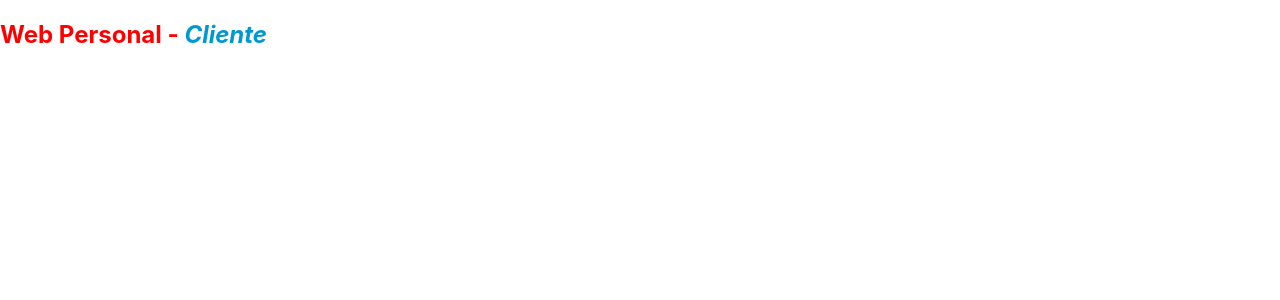
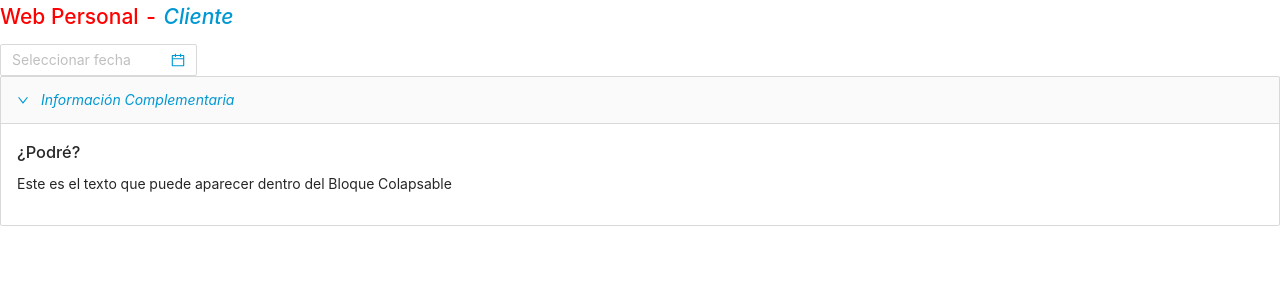
Before and after one commit to pprofpc/web-personal-cliente, a React (Create React App) app: page / in a window 1280 px wide. Shown: the top 300 px of the page. Built offline with nearby package versions, Linux system fonts and the light colour scheme.

Commit message:
Trabajando con Ant Deign

```diff
--- a/package.json
+++ b/package.json
@@ -6,6 +6,7 @@
     "@testing-library/jest-dom": "^5.16.5",
     "@testing-library/react": "^13.3.0",
     "@testing-library/user-event": "^13.5.0",
+    "antd": "^4.22.8",
     "node-sass": "^7.0.1",
     "react": "^18.2.0",
     "react-dom": "^18.2.0",
--- a/src/App.js
+++ b/src/App.js
@@ -1,11 +1,39 @@
-import logo from './logo.svg';
+import 'moment/locale/es-mx';
+import locale from 'antd/es/date-picker/locale/es_ES';
+import { DatePicker, Space } from 'antd';
+
+import { Collapse } from 'antd';
+
 import './App.scss';
 
+const { Panel } = Collapse;
+
+const text = `
+  Este es el texto que puede aparecer dentro del Bloque Colapsable`
+
+
 function App() {
+
+  const onChange = (date, dateString) => {
+    console.log(date, dateString);
+  };
+
   return (
     <div className="App">
       <header className="App-header">
         <h2>Web Personal - <span>Cliente</span></h2>
+        <div>
+          <DatePicker locale={locale} onChange={onChange} format={"dd DD-MM-yy"} />
+        </div>
+
+        <Collapse defaultActiveKey={['1']} >
+          <Panel header="Información Complementaria" key="1">
+            <p>
+              <h3>¿Podré?</h3>
+              {text}</p>
+          </Panel>
+        </Collapse>
+
       </header>
     </div>
   );
--- a/src/index.js
+++ b/src/index.js
@@ -1,5 +1,6 @@
 import React from 'react';
 import ReactDOM from 'react-dom/client';
+import 'antd/dist/antd.css';
 import './index.css';
 import App from './App';
 import reportWebVitals from './reportWebVitals';
```
Also changed, not shown: 1 other file (tests, documents, lock files or other folders).
